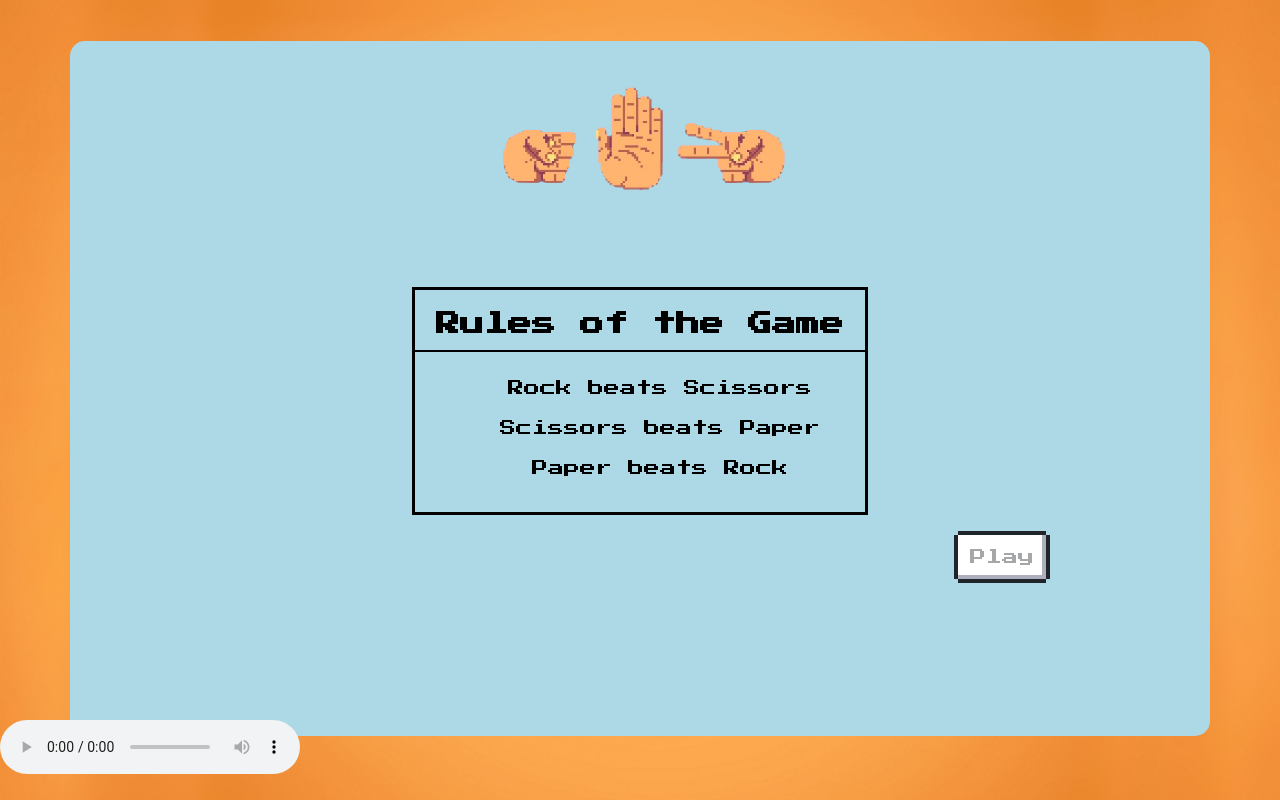
After one commit to adriangallant/RockPaperScissors, a Flask app: page /game/rules/ in a window 1280 px wide. The commit adds this page. Run offline with Flask 2, Linux system fonts and the light colour scheme.

Commit message:
Implementing game loop logic with frontend to server connectivity

```diff
--- a/RockPaperScissors/authentication/templates/authentication/start_screen.html
+++ b/RockPaperScissors/authentication/templates/authentication/start_screen.html
@@ -11,8 +11,8 @@
         </div>
     </div>
     <div class="center-div center-text bottom-div">
-        <a href="{{ url_for('game_blueprint.play_game') }}" class="nes-btn btn"><span>1 Player</span></a>
-        <button type="button" class="nes-btn btn"><span>2 Players</span></button>
+        <a href="{{ url_for('game_blueprint.rules') }}" class="nes-btn btn" onclick="setComputerPlaying(true)"><span>1 Player</span></a>
+        <button type="button" class="nes-btn btn" onclick="setComputerPlaying(false)"><span>2 Players</span></button>
         <button type="button" class="nes-btn btn"><span>Stats</span></button>
         <br>
         <br>
--- a/RockPaperScissors/game/game.py
+++ b/RockPaperScissors/game/game.py
@@ -1,6 +1,7 @@
 # https://realpython.com/flask-blueprint/#what-a-flask-application-looks-like
 from markupsafe import escape
-from flask import Blueprint, render_template, abort
+from flask import Blueprint, render_template, abort, jsonify, request
+from database import databaseService as dbService
 
 game_blueprint = Blueprint('game_blueprint', __name__,
                            template_folder='templates',
@@ -9,9 +10,31 @@ game_blueprint = Blueprint('game_blueprint', __name__,
 
 
 @game_blueprint.route('/')
+@game_blueprint.route('/rules/')
+def rules():
+    return render_template('game/rules.html')
+
+
 @game_blueprint.route('/play/')
 def play_game():
-    return render_template('game/gameplay_screen.html')
+    return render_template('game/play_game.html')
+
+
+@game_blueprint.route('/insertResult/', methods=['POST'])
+def insert_result():
+    game_result = request.json
+    try:
+        dbService.insert_result(game_result)
+        return jsonify('Game recorded successfully!')
+    except IndexError:
+        abort(404)
+
+
+#############################
+#############################
+# TEST ROUTES BELOW
+#############################
+#############################
 
 
 @game_blueprint.route('/about/')
--- /dev/null
+++ b/RockPaperScissors/game/templates/game/rules.html
@@ -0,0 +1,25 @@
+{% extends "index.html" %}
+{% block title %}Game{% endblock %}
+{% block header %}
+<link rel= "stylesheet" type= "text/css" href= "{{ url_for('static',filename='styles/rules.css') }}">
+{% endblock %}
+{% block content %}
+<div class="game-panel">
+    <div class="center-div">
+        <img class="center-img" src="../../static/images/choices 2.png">
+        <br>
+        <div class="center-div text-black rule-box center-text">
+            <h2 class="title ">Rules of the Game</h2>
+            <hr class="border-black">
+            <ul class="no-bullets">
+                <li>Rock beats Scissors</li>
+                <li>Scissors beats Paper</li>
+                <li>Paper beats Rock</li>
+            </ul>
+        </div>
+        <div class="bottom-right">
+            <a href="{{ url_for('game_blueprint.play_game') }}" class="nes-btn"><span class="blink_me">Play</span></a>
+        </div>
+    </div>
+</div>
+{% endblock %}
--- /dev/null
+++ b/RockPaperScissors/static/js/game.js
@@ -0,0 +1,185 @@
+let wins = 0;
+let losses = 0;
+let ties = 0;
+
+let isComputerPlaying = true;
+
+const choices = {
+    0 : "Rock",
+    1 : "Paper",
+    2 : "Scissors",
+}
+
+const victoryScenarios = {
+   0 : choices[1],
+   1 : choices[2],
+   2 : choices[3],
+}
+
+const PLAYERS = {
+    player1: 'P1',
+    player2: 'P2',
+    computer: 'CPU',
+}
+
+function setComputerPlaying(bool) {
+    isComputerPlaying = bool;
+    console.log(isComputerPlaying);
+}
+
+function getKeyByValue(object, value) {
+    return Object.keys(object).find(key => object[key] === value);
+}
+
+function insertResult(gameResult) {
+    axios.post('http://127.0.0.1:5000/game/insertResult/', gameResult)
+    .then(function (response) {
+        console.log(response);
+    }).catch(function (error) {
+        console.log(error);
+    });
+}
+
+function buildGameResult(winner, loser, winner_choice, loser_choice, tie_choice, second_player) {
+    let gameResult = {
+        winner: winner,
+        loser: loser,
+        winner_choice: winner_choice,
+        loser_choice: loser_choice,
+        tie_choice: tie_choice,
+        second_player: second_player,
+    }
+    console.log(gameResult);
+    return gameResult;
+}
+
+function determineWinner(player1Choice, player2Choice) {
+    const player2 = isComputerPlaying ? PLAYERS.computer : PLAYERS.player2;
+    let losingChoice = victoryScenarios[player1Choice];
+    losingChoice = getKeyByValue(choices, losingChoice);
+    let gameRecord = {}
+    if (Number(player1Choice) === Number(player2Choice)) {
+        ties += 1;
+        gameRecord = buildGameResult( 'NONE',
+                                      'NONE',
+                                      'NONE',
+                                      'NONE',
+                                      choices[player1Choice],
+                                      player2
+                                    );
+    } else if (Number(player2Choice) === Number(losingChoice)) {
+        wins += 1;
+        gameRecord = buildGameResult( PLAYERS.player1,
+                                      player2,
+                                      choices[player1Choice],
+                                      choices[player2Choice],
+                                      'NONE',
+                                      player2
+                                    );
+        console.log('Player 2 lost');
+    } else {
+        losses += 1;
+        gameRecord = buildGameResult( player2,
+                                      PLAYERS.player1,
+                                      choices[player2Choice],
+                                      choices[player1Choice],
+                                      'NONE',
+                                      player2
+                                    );
+        console.log('Player 1 lost');
+    }
+    console.log(`Wins: ${wins} Losses: ${losses} Ties: ${ties}`);
+    insertResult(gameRecord);
+}
+
+function getComputerChoice() {
+    const choice = Math.floor(Math.random() * Object.keys(choices).length);
+    return choice;
+}
+
+function playGame(player1Choice) {
+    player1Choice = getKeyByValue(choices, player1Choice);
+    const computerChoice = getComputerChoice();
+    console.log(`Player Choice: ${player1Choice}, Computer Choice: ${computerChoice}`);
+    determineWinner(player1Choice, computerChoice);
+}
+
+
+
+
+
+/*
+
+def get_user_selection():
+    choices = [f"{selection.name}[{selection.value}]" for selection in Action.Selections]
+    choices_str = ", ".join(choices)
+    while True:
+        try:
+            user_input = int(getpass.getpass(prompt=f"Enter a choice ({choices_str}):"))
+            selection = Action.Selections(user_input)
+            break
+        except ValueError:
+            range_str = f"[0, {len(Action.Selections) - 1}]"
+            print(f"Invalid selection. Enter a value in range {range_str}")
+            continue
+    return selection
+
+
+def get_computer_selection():
+    selection = random.randint(0, len(Action.Selections) - 1)
+    selection = Action.Selections(selection)
+    return selection
+
+
+def determine_winner(user1_selection, user2_selection, is_computer_playing):
+    global losses, wins, ties
+    victories = {
+        Action.Selections.Rock: [Action.Selections.Scissors],  # Rock beats scissors
+        Action.Selections.Paper: [Action.Selections.Rock],  # Paper beats rock
+        Action.Selections.Scissors: [Action.Selections.Paper]  # Scissors beat paper
+    }
+
+    defeats = victories[user1_selection]
+    if user1_selection == user2_selection:
+        print(f"Both players selected {user1_selection.name}. It's a tie!")
+        ties += 1
+        dB.insert_result(
+            'NONE',
+            'NONE',
+            'NONE',
+            'NONE',
+            Action.Selections(user1_selection).name,
+            (lambda cpu_playing: Action.Players.Computer.value if cpu_playing else Action.Players.Player2.value)(
+                is_computer_playing)
+        )
+    elif user2_selection in defeats:
+        print(f"{user1_selection.name} beats {user2_selection.name}!",
+              (lambda cpu_playing: 'You win!' if cpu_playing else 'Player 1 wins!')(is_computer_playing))
+        wins += 1
+        dB.insert_result(
+            Action.Players.Player1.value,
+            (lambda cpu_playing: Action.Players.Computer.value if cpu_playing else Action.Players.Player2.value)(
+                is_computer_playing),
+            Action.Selections(user1_selection).name,
+            Action.Selections(user2_selection).name,
+            'NONE',
+            (lambda cpu_playing: Action.Players.Computer.value if cpu_playing else Action.Players.Player2.value)(
+                is_computer_playing)
+        )
+    else:
+        print(f"{user2_selection.name} beats {user1_selection.name}!",
+              (lambda cpu_playing: 'You lose!' if cpu_playing else 'Player 2 wins!')(is_computer_playing))
+        losses += 1
+        dB.insert_result(
+            (lambda cpu_playing: Action.Players.Computer.value if cpu_playing else Action.Players.Player2.value)(
+                is_computer_playing),
+            Action.Players.Player1.value,
+            Action.Selections(user2_selection).name,
+            Action.Selections(user1_selection).name,
+            'NONE',
+            (lambda cpu_playing: Action.Players.Computer.value if cpu_playing else Action.Players.Player2.value)(
+                is_computer_playing)
+        )
+    print_total_game_results(is_computer_playing)
+
+*/
--- /dev/null
+++ b/RockPaperScissors/static/styles/rules.css
@@ -0,0 +1,142 @@
+.game-panel {
+    display: block;
+    background-color: lightblue;
+    height: 100%;
+    width: 100%;
+    margin-top: 1em;
+    border-radius: 15px;
+    color: white;
+}
+
+.center-div {
+    margin: auto;
+    width: 100%;
+}
+
+.center-img {
+   display:block;
+   margin:auto;
+   width: 35%;
+   height: auto;
+}
+
+.text-black{
+    color: black;
+}
+
+.no-bullets {
+    list-style-type: none;
+}
+
+li {
+    padding-top: 1em;
+}
+
+.rule-box {
+    border-style: solid;
+    width: 40%;
+    padding-top: 1em;
+    padding-bottom: 1em;
+}
+
+.center-text {
+    text-align: center;
+}
+
+.arrow{
+  position: relative;
+  width:120px;
+  background: black;
+  height:40px;
+  line-height: 40px;
+  margin-bottom:30px;
+  text-align:center;
+  color:#fff;
+}
+
+/*right arrow*/
+
+.arrow-right:after{
+    content: "";
+    position: absolute;
+    right: -20px;
+    top: 0;
+    border-top: 20px solid transparent;
+    border-bottom: 20px solid transparent;
+    border-left: 20px solid black;
+}
+
+.border-black {
+    color: black;
+    background-color: black;
+    border-style: solid;
+}
+
+.bottom-right {
+    width: 100%;
+    text-align: right;
+    padding-top: 1em;
+    padding-right: 10em;
+}
+
+.blink_me {
+  animation: blinker 2s linear infinite;
+}
+
+@keyframes blinker {
+    50% {
+    opacity: 0;
+  }
+}
+
+.computer-dialogue-box {
+    width: 40%;
+}
+
+.text-right {
+    text-align: right;
+    padding-right: 2%;
+}
+
+#gameScreenLogo {
+    margin-bottom: -5%;
+}
+
+.bg-white {
+    background-color: white;
+}
+
+#choicesBox {
+    margin-top: 8%;
+    width: 80%;
+}
+
+#choicesList li {
+    padding-left: 3em;
+    padding-right: 3em;
+    display:inline;
+}
+
+#choicesList ul {
+    list-style: none;
+}
+
+.pb-1 {
+    padding-bottom: 1em;
+}
+
+
+.btn:hover span{
+    animation: animation 1s linear infinite;
+}
+
+@keyframes animation {
+  50% {
+    opacity: 0;
+  }
+}
+
+.choice-btn {
+    border-style: none;
+    background-color: transparent;
+}
--- a/RockPaperScissors/templates/index.html
+++ b/RockPaperScissors/templates/index.html
@@ -6,6 +6,8 @@
     <link rel= "stylesheet" type= "text/css" href= "{{ url_for('static',filename='styles/index.css') }}">
     <link href="https://fonts.googleapis.com/css?family=Press+Start+2P" rel="stylesheet">
     <link href="https://unpkg.com/nes.css/css/nes.css" rel="stylesheet" />
+    <script src="https://unpkg.com/axios/dist/axios.min.js"></script>
+    <script src="{{ url_for('static', filename='js/game.js') }}"></script>
     {% block header %}{% endblock %}
 </head>
 <body>
```
Also changed, not shown: RockPaperScissors/database/databaseService.py (+8 -2 lines), RockPaperScissors/game/templates/game/gameplay_screen.html (deleted, +0 -12 lines), RockPaperScissors/game/templates/game/play_game.html (added, +34 -0 lines), RockPaperScissors/static/styles/gameplay_screen.css (deleted, +0 -21 lines), RockPaperScissors/rock_paper_scissors.db.
